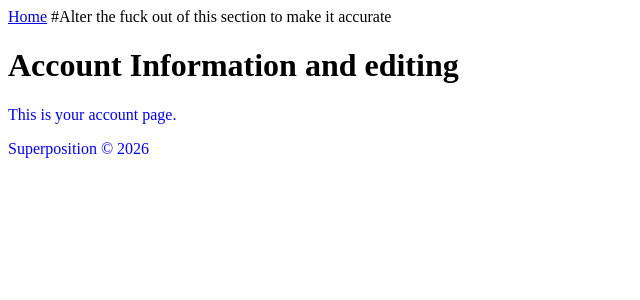
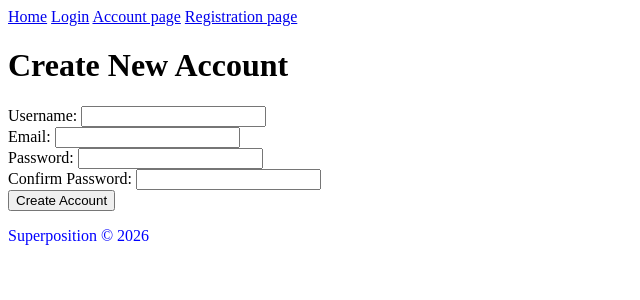
Before and after one commit to Peter-Wilson123/Durhack2026, a Flask app: template templates/register.html in a window 1280 px wide. Shown: the top 300 px of the page, without its empty margins (0-640 px from the left). Run offline with Flask 3, Linux system fonts and the light colour scheme; the template is opened without the code that fills it, so the values that code supplies are empty.

Commit message:
Register page

```diff
--- a/templates/base.html
+++ b/templates/base.html
@@ -11,7 +11,11 @@
 <body>
 
     <nav>
-        <a href="/">Home</a> #Alter the fuck out of this section to make it accurate
+        <a href="/">Home</a>
+        <a href="/login">Login</a>
+        <a href="/account">Account page</a>
+        <a href="/register">Registration page</a>
+
     </nav>
 
     <main>
--- a/templates/register.html
+++ b/templates/register.html
@@ -1,15 +1,35 @@
-<!doctype html>
-<html lang="en">
 {% extends "base.html" %}
 
 {% block title %}
-Account Page
+Registration Page
 {% endblock %}
 
 {% block content %}
 
-<h1>Account Information and editing</h1>
+<h1>Create New Account</h1>
 
-<p>This is your account page.</p>
+<form action="/submit-form" method="POST">
+    <div>
+      <label for="username">Username:</label>
+      <input type="text" id="username" name="username" required>
+    </div>
+
+    <div>
+      <label for="email">Email:</label>
+      <input type="email" id="email" name="email" required>
+    </div>
+
+    <div>
+      <label for="password">Password:</label>
+      <input type="password" id="password" name="password" minlength="8" required>
+    </div>
+
+    <div>
+      <label for="confirm_password">Confirm Password:</label>
+      <input type="password" id="confirm_password" name="confirm_password" minlength="8" required>
+    </div>
+
+    <button type="submit">Create Account</button>
+</form>
 
 {% endblock %}
```
Also changed, not shown: templates/account.html (+13 -0 lines), templates/login.html (+13 -0 lines).
